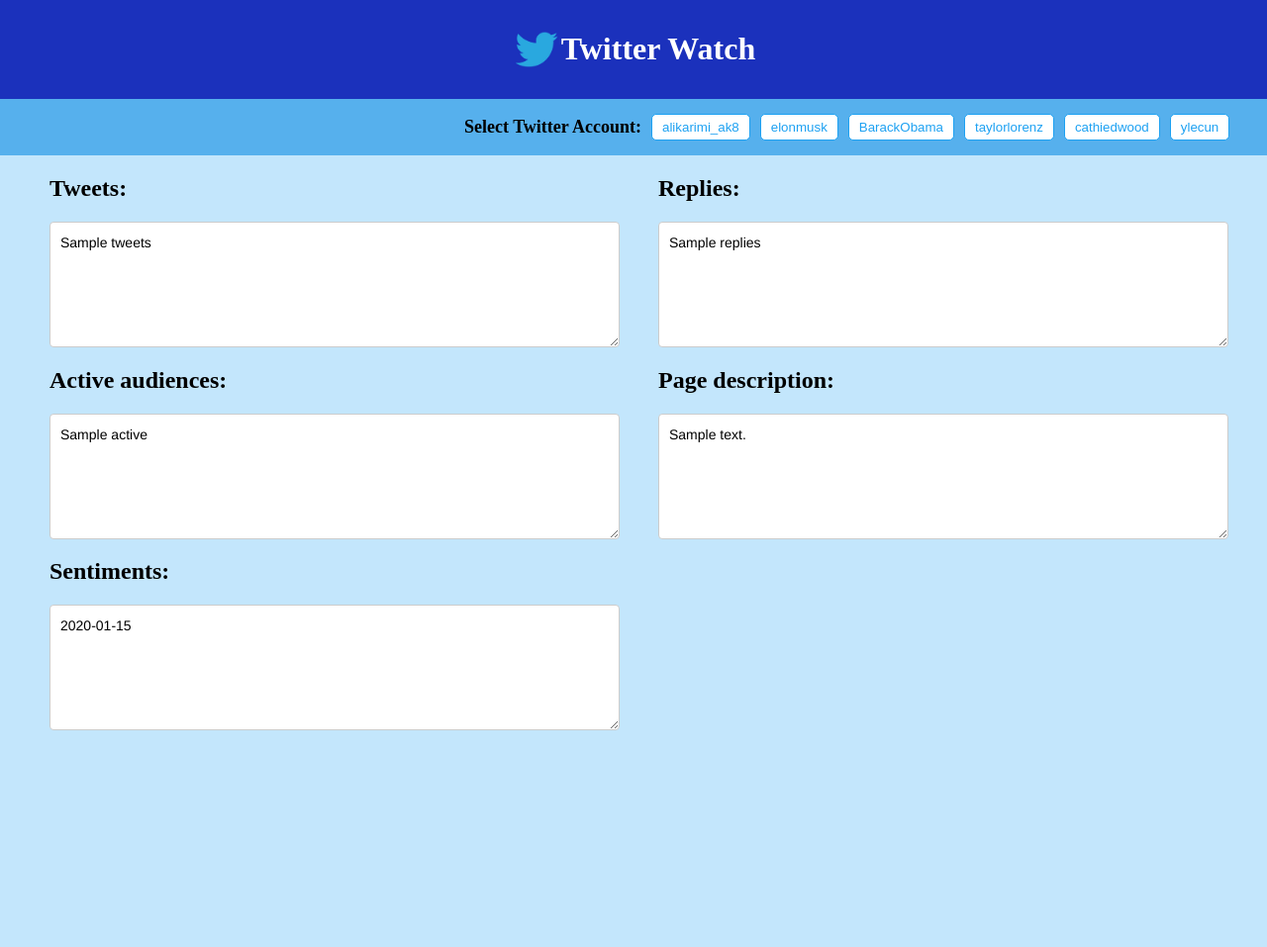
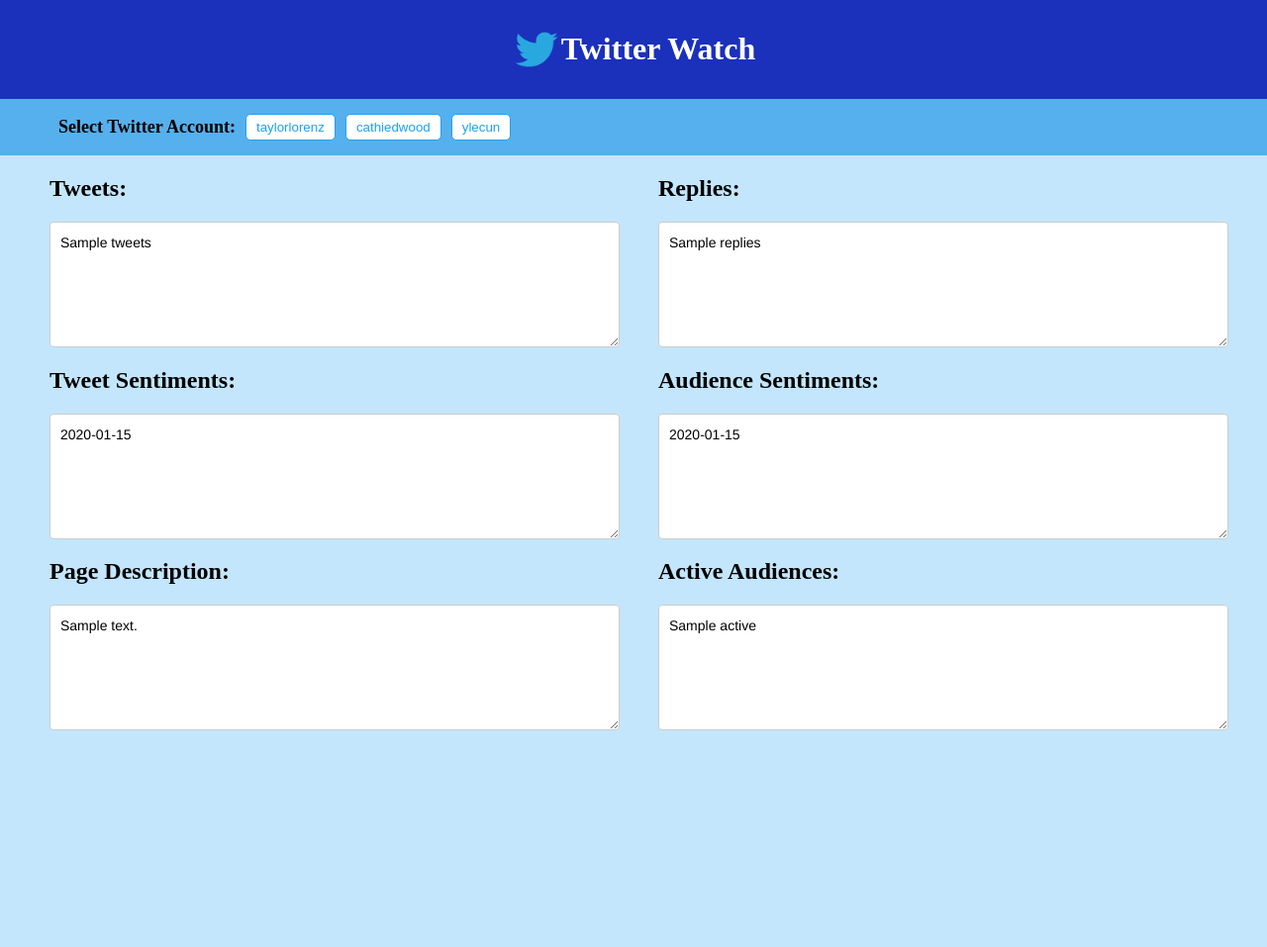
Before and after one commit to songhori/Twitter_Watch, a Flask app: template templates/index.html in a window 1280 px wide. Shown: the whole page at 99% size. Run offline with Flask 2, Linux system fonts and the light colour scheme; the template is opened without the code that fills it: most values are stand-ins (such as "Sample title", 1, 10 or a date in 2020); parts of the project's set-up code (start-up, migrations or seed data) failed here and were passed over.

Commit message:
Added Tweet Sentiments and rearranged the website.

```diff
--- a/main.py
+++ b/main.py
@@ -9,9 +9,9 @@
 app = Flask(__name__)
 
 # users = ['alikarimi_ak8', 'elonmusk', 'BarackObama', 'taylorlorenz', 'cathiedwood', 'ylecun']
-users = ['alikarimi_ak8', 'BarackObama', 'taylorlorenz', 'cathiedwood', 'ylecun']
+users = ['taylorlorenz', 'cathiedwood', 'ylecun']
 until = "2023-03-14"
-since = "2023-03-10"
+since = "2023-02-01"
 
 
 def get_data(query):
@@ -80,7 +80,8 @@
                               tweets=alltweets,
                               replies=allreplies,
                               description=description[users.index(username)],
-                              sentiment=str_sentiment_rp[users.index(username)],
+                              tw_sentiment=str_sentiment_tw[users.index(username)],
+                              rp_sentiment=str_sentiment_rp[users.index(username)],
                               active=active_user[users.index(username)])
 
     else:
@@ -116,13 +117,13 @@
 
 @app.route('/accounts/<username>/sentiment')
 def sentiment(username):
-    answer = json.dumps(sentiment_tw[users.index(username)])
+    answer = json.dumps(list(sentiment_tw[users.index(username)]))
     return answer
 
 
 @app.route('/accounts/<username>/audience/sentiment')
 def sentiment2(username):
-    answer = json.dumps(sentiment_rp[users.index(username)])
+    answer = json.dumps(list(sentiment_rp[users.index(username)]))
     return answer
 
 
--- a/static/style.css
+++ b/static/style.css
@@ -37,7 +37,7 @@
 }
 
 .Table-Title {
-	margin-left: 450px;
+	margin-left: 40px;
 	font-size: large;
 	font-weight: bold;
 	display: flex;
--- a/templates/index.html
+++ b/templates/index.html
@@ -20,9 +20,9 @@
 		<form method="POST">
 			<ul>
 				<li class="Table-Title">Select Twitter Account:</li>
-				<li><button type="submit" name="selected_value" value="alikarimi_ak8">alikarimi_ak8</button></li>
-				<li><button type="submit" name="selected_value" value="elonmusk">elonmusk</button></li>
-				<li><button type="submit" name="selected_value" value="BarackObama">BarackObama</button></li>
+<!-- 				<li><button type="submit" name="selected_value" value="alikarimi_ak8">alikarimi_ak8</button></li> -->
+<!-- 				<li><button type="submit" name="selected_value" value="elonmusk">elonmusk</button></li> -->
+<!-- 				<li><button type="submit" name="selected_value" value="BarackObama">BarackObama</button></li> -->
 				<li><button type="submit" name="selected_value" value="taylorlorenz">taylorlorenz</button></li>
 				<li><button type="submit" name="selected_value" value="cathiedwood">cathiedwood</button></li>
 				<li><button type="submit" name="selected_value" value="ylecun">ylecun</button></li>
@@ -35,16 +35,18 @@
 			<div class="left">
 				<h2>Tweets:</h2>
 				<textarea rows="5" cols="40">{{ tweets }}</textarea>
-				<h2>Active audiences:</h2>
-				<textarea rows="5" cols="40">{{ active }}</textarea>
-				<h2>Sentiments:</h2>
-				<textarea rows="5" cols="40">{{ sentiment }}</textarea>
+        <h2>Tweet Sentiments:</h2>
+				<textarea rows="5" cols="40">{{ tw_sentiment }}</textarea>
+				<h2>Page Description:</h2>
+				<textarea rows="5" cols="40">{{ description }}</textarea>
 			</div>
 			<div class="right">
 				<h2>Replies:</h2>
 				<textarea rows="5" cols="40">{{ replies }}</textarea>
-				<h2>Page description:</h2>
-				<textarea rows="5" cols="40">{{ description }}</textarea>
+        <h2>Audience Sentiments:</h2>
+				<textarea rows="5" cols="40">{{ rp_sentiment }}</textarea>
+				<h2>Active Audiences:</h2>
+				<textarea rows="5" cols="40">{{ active }}</textarea>
 			</div>
 		</div>
 	</main>
```
